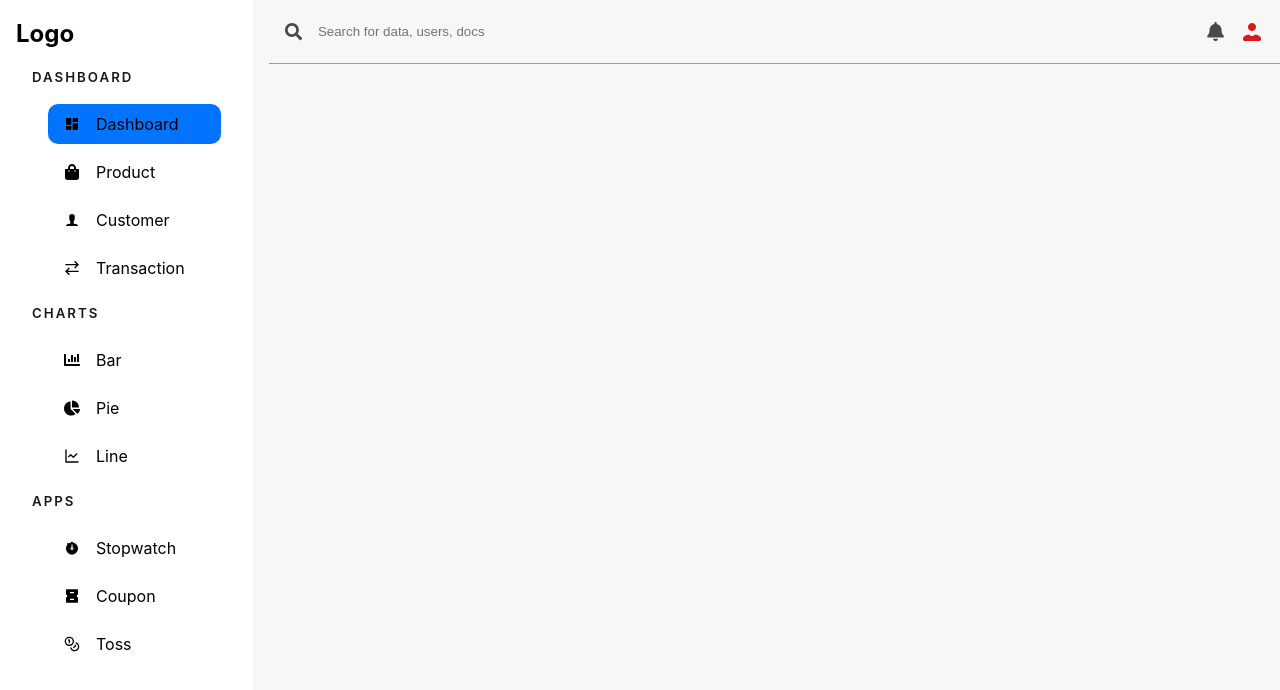
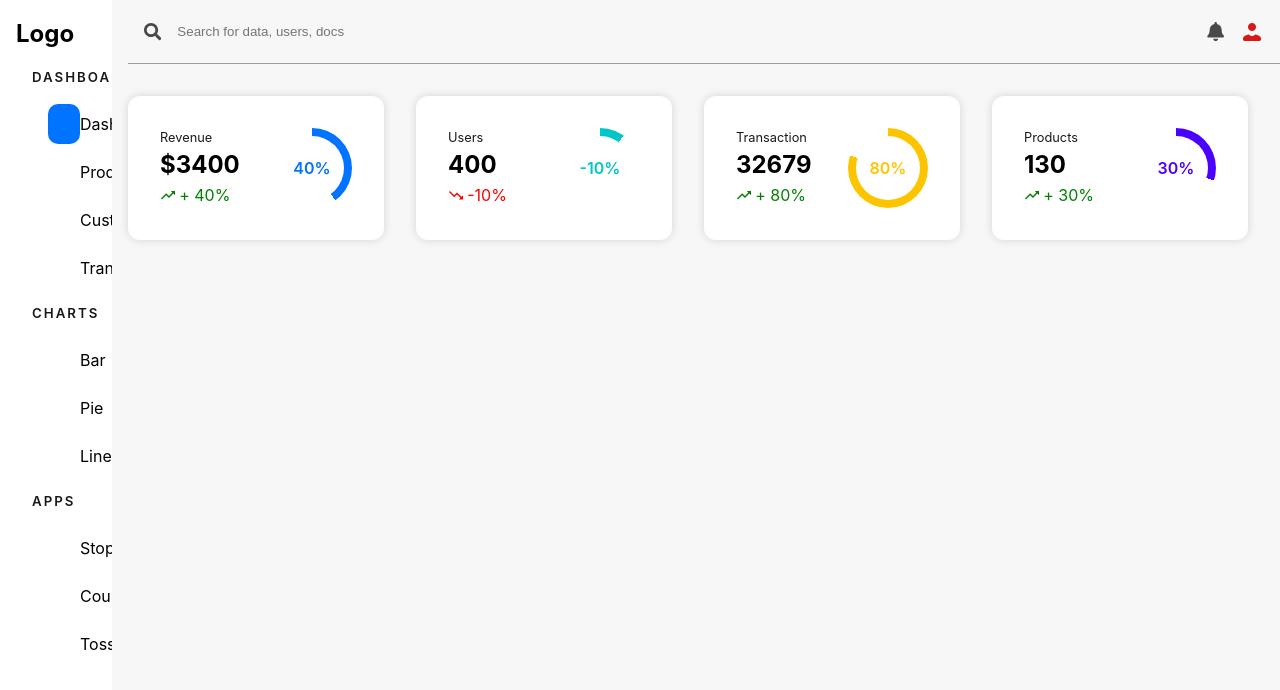
Before and after one commit to niks-nikhil-anand/React-Admin-Dashboard-with-Charts, a React (Vite) app: page /admin/dashboard in a window 1280 px wide. Shown: the top 690 px of the page. Built offline with nearby package versions, Linux system fonts and the light colour scheme.

Commit message:
Completed the widgets section of Dashboard

```diff
--- a/src/pages/Dashboard.tsx
+++ b/src/pages/Dashboard.tsx
@@ -1,6 +1,8 @@
 import AdminSideBar from "../component/AdminSideBar"
 import { FaSearch , FaBell} from "react-icons/fa";
 import userImg from '../assets/person.png'
+import { IoMdTrendingUp , IoMdTrendingDown} from "react-icons/io";
+
 
 const dashboard = () => {
   return (
@@ -8,6 +10,8 @@
       <AdminSideBar/>
       <main className="dashboard">
 
+
+        {/* Search bar starts here  */}
        <div className="bar">
        <FaSearch />
        <input type="text" placeholder="Search for data, users, docs "/>
@@ -15,9 +19,94 @@
        <img src= {userImg} alt="img" />
         </div>
 
+        {/* Search bar end here */}
+
+
+
+         {/*------ Widget section starts from here----  */}
+         <section className="widgetContainer">
+
+         <WidgetItem
+         percent={40}
+         amount = {true}
+         value = {3400}
+         heading="Revenue"
+         color="rgb(0,115,255)"
+         />
+         <WidgetItem
+         percent={-10}
+         value = {400}
+         heading="Users"
+         color="rgb(0 198 202)"
+         />
+         <WidgetItem
+         percent={80}
+         value = {32679}
+         heading="Transaction"
+         color="rgb(255 196 0)"
+         />
+         <WidgetItem
+         percent={30}
+         value = {130}
+         heading="Products"
+         color="rgb(76 0 255)"
+         />
+
+         </section>
+
+
+
       </main>
     </div>
   )
 }
 
+interface WidgetItemsProps {
+  heading : string ,
+  value : number ,
+  percent : number ,
+  color : string ,
+  amount? : boolean
+}
+
+const WidgetItem = ({
+  heading ,
+  value ,
+  percent ,
+  color ,
+  amount = false
+}:WidgetItemsProps)=>(
+  <article className="widget-item">
+    <div className="widgetInfo">
+      <p>{heading}</p>
+      <h4> {amount? `$${value} `: value }</h4>
+
+      { percent>0?(
+          <span className="green">
+            <IoMdTrendingUp />
+            + {percent}%{""}
+             </span>
+        ) : (
+        <span className="red">
+           <IoMdTrendingDown />
+            {percent}%{""}
+        </span>)
+      }
+    </div>
+    <div className="widgetCircle" style={{
+      background : `conic-gradient(
+        ${color} ${Math.abs(percent)/100*360}deg,
+        rgb(255,255,255) 0
+      )`
+    }}>
+      <span
+      style={{
+        color
+      }}
+      > {percent}%</span>
+    </div>
+
+  </article>
+)
+
 export default dashboard
--- a/src/styles/_dashboard.scss
+++ b/src/styles/_dashboard.scss
@@ -23,4 +23,59 @@
             border-radius: 50%;
         }
     }
+//   Widget css starts from here
+
+.widgetContainer{
+    @include flex(row , space-between , stretch , 2rem);
+    padding: 2rem 2rem 2rem 0;
+
+    .widget-item{
+        width:  16rem;
+        background-color: #fff;
+        box-shadow: 0 0 10px rgba(0 , 0 , 0 , 0.142);
+        padding: 2rem;
+        @include flex(row , space-between , stretch , 0rem);
+        border-radius: 12px;
+
+        .widgetInfo {
+            > p{
+                opacity: 0.9;
+                font-size: 0.8rem;
+            }
+            > h4{
+                font-size: 1.5rem;
+            }
+            >span{
+                @include flex(row , unset , center , 0.2rem)
+            }
+        }
+
+        .widgetCircle {
+            position: relative;
+            @include Square(5rem);
+            border-radius: 50%;
+            flex: none;
+            display: grid;
+            place-items: center;
+            background-color: aqua;
+            &::before{
+                content: "";
+                position: absolute;
+                @include Square(4rem);
+                background-color: white;
+                border-radius: 100%;
+
+            }
+
+            span{
+                position: relative;
+                font-weight: 600;
+            }
+
+        }
+
+    }
 }
+
+
+}
```
